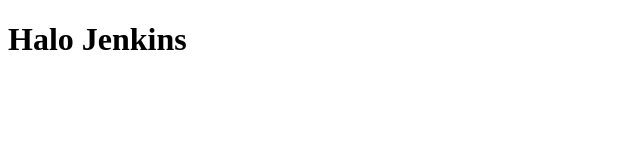
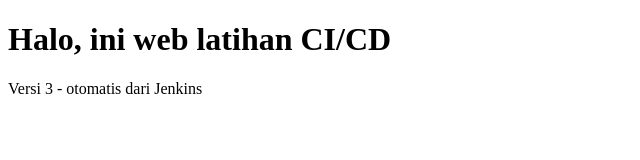
Before and after one commit to saniakarima/latihan-cicd, a plain HTML site: page public/index.html in a window 1280 px wide. Shown: the whole page, without its empty margins (0-640 px from the left). Drawn offline with Linux system fonts and the light colour scheme.

Commit message:
Update index.html

```diff
--- a/public/index.html
+++ b/public/index.html
@@ -4,6 +4,7 @@
   <title>Latihan CI/CD</title>
 </head>
 <body>
-  <h1>Halo Jenkins</h1>
+  <h1>Halo, ini web latihan CI/CD</h1>
+  <p>Versi 3 - otomatis dari Jenkins</p>
 </body>
 </html>
```
